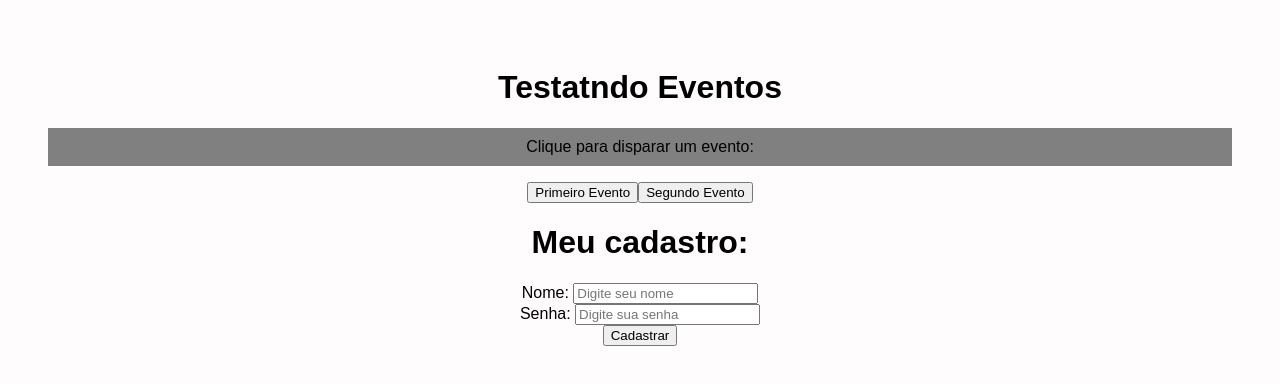
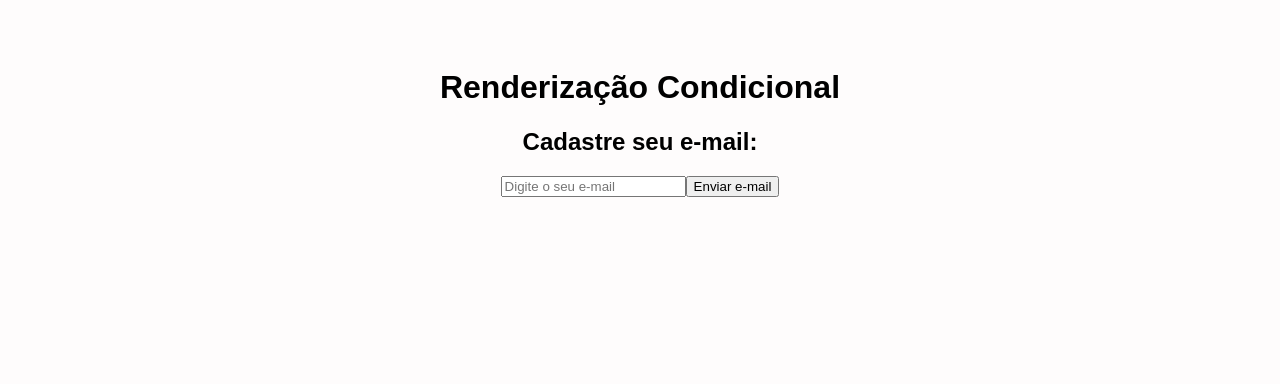
Before and after one commit to elucasrg/React, a React (Create React App) app in the folder meu-projeto/: page / in a window 1280 px wide. Shown: the top 384 px of the page. Built offline with nearby package versions, Linux system fonts and the light colour scheme.

Commit message:
condicional

```diff
--- a/meu-projeto/src/App.js
+++ b/meu-projeto/src/App.js
@@ -1,12 +1,10 @@
 import './App.css';
-import Evento from './components/Evento'
-import Form from './components/Form'
+import Condicional from './components/Condicional';
 function App() {
   return (
     <div className="App">
-      <h1>Testatndo Eventos</h1>
-      <Evento numero="1"/>
-      <Form />
+      <h1>Renderização Condicional</h1>
+      <Condicional />
     </div>
   )
 }
--- /dev/null
+++ b/meu-projeto/src/components/Condicional.js
@@ -0,0 +1,21 @@
+import {useState} from 'react'
+
+function Condicional() {
+    function enviarEmail(e){
+        e.preventDefault()
+        console.log("Testando!")
+    }
+
+ return (
+    <div>
+        <h2>Cadastre seu e-mail:</h2>
+        <form>
+            <input type="email" placeholder='Digite o seu e-mail'/>
+            <button type="submit" onClick={enviarEmail}>Enviar e-mail</button>
+        </form>
+
+    </div>
+ )
+}
+
+export default Condicional
```
